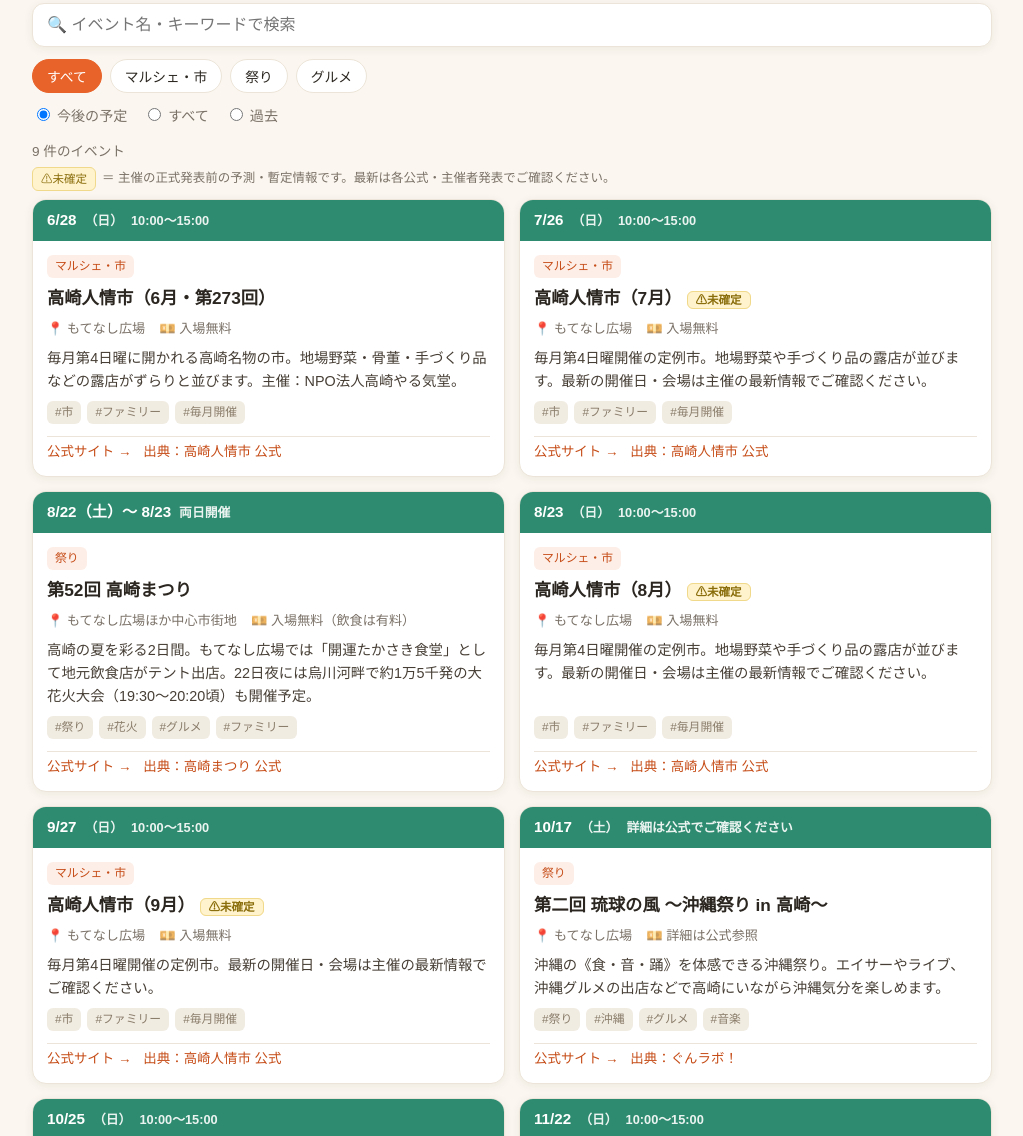
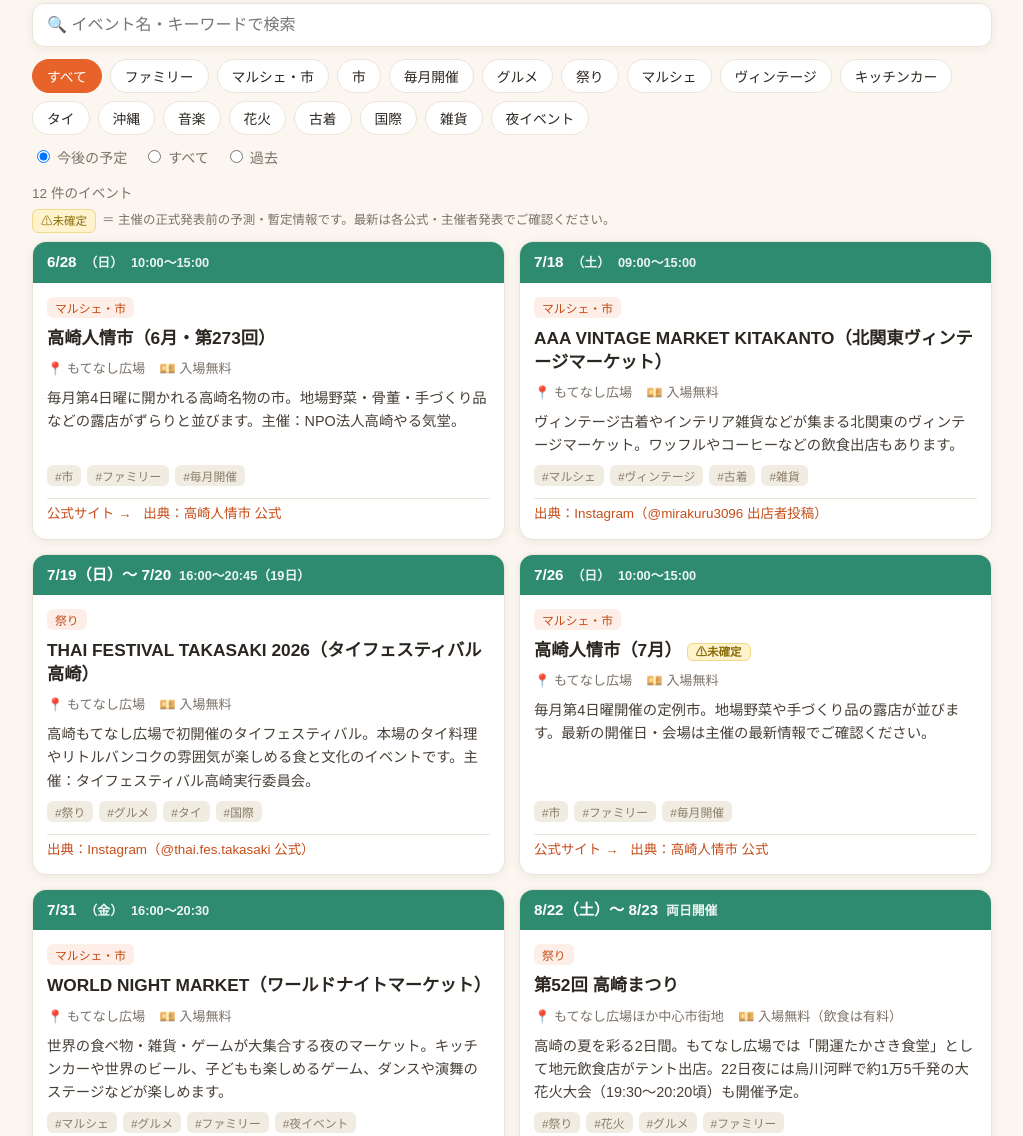
Before and after one commit to DELIENTZ/motenashi-events, a plain HTML site: page index.html in a window 1280 px wide. Shown: the part 800-1936 px from the top of the page, without its empty margins (128-1151 px from the left). Drawn offline with Linux system fonts and the light colour scheme.

Commit message:
イベント7月分3件追加＋複数タグ絞り込み機能を実装
- 7月の新規イベント追加：AAA VINTAGE MARKET(7/18)、THAI FESTIVAL TAKASAKI(7/19-20)、WORLD NIGHT MARKET(7/31)
- 絞り込みをカテゴリ単一選択→カテゴリ＋タグの複数選択(OR)に変更
- カード内のカテゴリ・タグもタップで絞り込めるように
- sources.md にIGアカウント7件を追記
- site.updated を 2026-06-20 に更新

Co-Authored-By: Claude Opus 4.8 <noreply@anthropic.com>

```diff
--- a/assets/app.js
+++ b/assets/app.js
@@ -5,7 +5,12 @@ const SUBMIT_FORM_URL = "https://docs.google.com/forms/d/e/1FAIpQLSclMeV7NcGh3jh
 const CONTACT_EMAIL = "takasaki.event.navi@gmail.com"; // 連絡用メール。問い合わせ・運営参加の受付
 
 const DOW = ["日", "月", "火", "水", "木", "金", "土"];
-const state = { events: [], category: "all", period: "upcoming", query: "" };
+const state = { events: [], tags: [], period: "upcoming", query: "" };
+
+// イベントの絞り込み対象タグ＝カテゴリ＋tags をまとめた一覧（重複除去）
+function eventTerms(ev) {
+  return [...new Set([ev.category, ...(ev.tags || [])].filter(Boolean))];
+}
 let calYM = null; // カレンダー表示中の {y, m}（mは0始まり）
 let dateMap = {}; // "YYYY-MM-DD" => [event, ...]
 
@@ -28,7 +33,7 @@ async function init() {
     return;
   }
   buildDateMap();
-  buildCategoryFilters();
+  buildTagFilters();
   bindControls();
   injectJsonLd();
   initCalendarMonth();
@@ -195,13 +200,11 @@ function jumpToDate(key) {
   if (!evs || !evs.length) return;
   // フィルタを解除して、過去・今後に関わらず確実に表示
   state.period = "all";
-  state.category = "all";
+  state.tags = [];
   state.query = "";
   $("#search").value = "";
   document.querySelector('input[name="period"][value="all"]').checked = true;
-  document.querySelectorAll(".chip").forEach((c) =>
-    c.classList.toggle("active", c.dataset.cat === "all")
-  );
+  syncChips();
   render();
 
   const target = document.getElementById("ev-" + evs[0].id);
@@ -217,26 +220,58 @@ function jumpToDate(key) {
   }
 }
 
-function buildCategoryFilters() {
-  const cats = ["all", ...new Set(state.events.map((e) => e.category).filter(Boolean))];
-  $("#category-filters").innerHTML = cats
-    .map(
-      (c) =>
-        `<button class="chip ${c === "all" ? "active" : ""}" data-cat="${c}">${
-          c === "all" ? "すべて" : c
-        }</button>`
-    )
-    .join("");
+// カテゴリ＋タグを頻度順にまとめて、複数選択できるチップを作る
+function buildTagFilters() {
+  const freq = {};
+  for (const ev of state.events) {
+    for (const term of eventTerms(ev)) freq[term] = (freq[term] || 0) + 1;
+  }
+  const terms = Object.keys(freq).sort(
+    (a, b) => freq[b] - freq[a] || a.localeCompare(b, "ja")
+  );
+  $("#category-filters").innerHTML =
+    `<button class="chip active" data-tag="all">すべて</button>` +
+    terms
+      .map((t) => `<button class="chip" data-tag="${esc(t)}">${esc(t)}</button>`)
+      .join("");
+}
+
+// 選択中のタグに合わせてチップの active 表示を同期
+function syncChips() {
+  document.querySelectorAll("#category-filters .chip").forEach((c) => {
+    const tag = c.dataset.tag;
+    const active = tag === "all" ? state.tags.length === 0 : state.tags.includes(tag);
+    c.classList.toggle("active", active);
+  });
+}
+
+// タグの選択/解除（all は全解除）
+function toggleTag(tag, { additive = false } = {}) {
+  if (tag === "all") {
+    state.tags = [];
+  } else if (additive) {
+    if (!state.tags.includes(tag)) state.tags.push(tag);
+  } else {
+    const i = state.tags.indexOf(tag);
+    if (i >= 0) state.tags.splice(i, 1);
+    else state.tags.push(tag);
+  }
+  syncChips();
+  render();
 }
 
 function bindControls() {
   $("#category-filters").addEventListener("click", (e) => {
     const b = e.target.closest(".chip");
     if (!b) return;
-    document.querySelectorAll(".chip").forEach((c) => c.classList.remove("active"));
-    b.classList.add("active");
-    state.category = b.dataset.cat;
-    render();
+    toggleTag(b.dataset.tag);
+  });
+  // カード内のカテゴリ／タグをタップしても絞り込めるように（追加方式）
+  $("#event-list").addEventListener("click", (e) => {
+    const b = e.target.closest("[data-tag]");
+    if (!b || !b.dataset.tag) return;
+    toggleTag(b.dataset.tag, { additive: true });
+    $("#category-filters").scrollIntoView({ behavior: "smooth", block: "center" });
   });
   $("#search").addEventListener("input", (e) => {
     state.query = e.target.value.trim().toLowerCase();
@@ -254,7 +289,11 @@ function matches(ev) {
   const t = todayStr();
   if (state.period === "upcoming" && (ev.end || ev.start) < t) return false;
   if (state.period === "past" && (ev.end || ev.start) >= t) return false;
-  if (state.category !== "all" && ev.category !== state.category) return false;
+  // 複数タグ：選択中タグのどれか1つでも当てはまれば表示（OR）
+  if (state.tags.length) {
+    const terms = eventTerms(ev);
+    if (!state.tags.some((t) => terms.includes(t))) return false;
+  }
   if (state.query) {
     const hay = `${ev.title} ${ev.summary} ${(ev.tags || []).join(" ")} ${ev.category}`.toLowerCase();
     if (!hay.includes(state.query)) return false;
@@ -291,7 +330,7 @@ function render() {
     <article class="card" id="ev-${ev.id}">
       <div class="card-date">${fmtDate(ev)}${ev.time ? `<span class="dow">${ev.time}</span>` : ""}</div>
       <div class="card-body">
-        <span class="card-cat">${ev.category || "イベント"}</span>
+        ${ev.category ? `<button type="button" class="card-cat" data-tag="${esc(ev.category)}">${esc(ev.category)}</button>` : `<span class="card-cat">イベント</span>`}
         <h3 class="card-title">${esc(ev.title)}${ev.tentative ? ' <span class="badge-tentative">⚠未確定</span>' : ""}${ev.isSample ? ' <span class="badge-sample">サンプル</span>' : ""}</h3>
         <div class="card-meta">
           <span>📍 ${esc(ev.venue || "もてなし広場")}</span>
@@ -299,7 +338,7 @@ function render() {
         </div>
         ${ev.summary ? `<p class="card-summary">${esc(ev.summary)}</p>` : ""}
         <div class="card-tags">
-          ${(ev.tags || []).map((t) => `<span class="tag">#${esc(t)}</span>`).join("")}
+          ${(ev.tags || []).map((t) => `<button type="button" class="tag" data-tag="${esc(t)}">#${esc(t)}</button>`).join("")}
         </div>
         ${links(ev)}
       </div>
--- a/assets/style.css
+++ b/assets/style.css
@@ -141,13 +141,16 @@ body{
 .card-meta{display:flex;flex-wrap:wrap;gap:6px 14px;font-size:.82rem;color:var(--muted)}
 .card-summary{font-size:.9rem;margin:0;color:#473f36}
 .card-tags{display:flex;flex-wrap:wrap;gap:6px;margin-top:auto}
-.tag{background:#f1ece2;color:#8a7d6a;border-radius:6px;padding:2px 8px;font-size:.74rem}
+.tag{background:#f1ece2;color:#8a7d6a;border:0;border-radius:6px;padding:2px 8px;font-size:.74rem;cursor:pointer;font-family:inherit;transition:.15s}
+.tag:hover{background:#e6ddcc;color:#6b5f4e}
 .badge-sample{background:#ffe9cf;color:#a05a12;border-radius:6px;padding:2px 8px;font-size:.72rem}
 .badge-tentative{background:#fff3cd;color:#8a6d0b;border:1px solid #f0d98a;border-radius:6px;padding:2px 8px;font-size:.72rem;white-space:nowrap}
 .card-cat{
   display:inline-block;font-size:.74rem;background:#fdeee7;color:var(--brand-dark);
-  border-radius:6px;padding:2px 8px;align-self:flex-start
+  border:0;border-radius:6px;padding:2px 8px;align-self:flex-start;
+  cursor:pointer;font-family:inherit;transition:.15s
 }
+.card-cat:hover{background:#f9ddd0}
 .card-links{display:flex;gap:12px;font-size:.84rem;padding-top:4px;border-top:1px solid var(--line);margin-top:4px}
 .card-links a{color:var(--brand-dark);text-decoration:none}
 .card-links a:hover{text-decoration:underline}
--- a/data/events.json
+++ b/data/events.json
@@ -2,7 +2,7 @@
   "site": {
     "name": "もてなし広場 イベントナビ",
     "tagline": "高崎・もてなし広場のイベントをまるごとまとめ",
-    "updated": "2026-06-19"
+    "updated": "2026-06-20"
   },
   "events": [
     {
@@ -180,6 +180,57 @@
       "source_url": "https://www.gunlabo.net/event/event.shtml?id=2119",
       "tags": ["グルメ", "ファミリー", "キッチンカー"],
       "status": "published"
+    },
+    {
+      "id": "aaa-vintage-market-2026-07",
+      "title": "AAA VINTAGE MARKET KITAKANTO（北関東ヴィンテージマーケット）",
+      "start": "2026-07-18",
+      "end": "2026-07-18",
+      "time": "09:00〜15:00",
+      "venue": "もてなし広場",
+      "category": "マルシェ・市",
+      "summary": "ヴィンテージ古着やインテリア雑貨などが集まる北関東のヴィンテージマーケット。ワッフルやコーヒーなどの飲食出店もあります。",
+      "image": "",
+      "fee": "入場無料",
+      "official_url": "",
+      "source": "Instagram（@mirakuru3096 出店者投稿）",
+      "source_url": "https://www.instagram.com/mirakuru3096/",
+      "tags": ["マルシェ", "ヴィンテージ", "古着", "雑貨"],
+      "status": "published"
+    },
+    {
+      "id": "thai-festival-takasaki-2026",
+      "title": "THAI FESTIVAL TAKASAKI 2026（タイフェスティバル高崎）",
+      "start": "2026-07-19",
+      "end": "2026-07-20",
+      "time": "16:00〜20:45（19日）",
+      "venue": "もてなし広場",
+      "category": "祭り",
+      "summary": "高崎もてなし広場で初開催のタイフェスティバル。本場のタイ料理やリトルバンコクの雰囲気が楽しめる食と文化のイベントです。主催：タイフェスティバル高崎実行委員会。",
+      "image": "",
+      "fee": "入場無料",
+      "official_url": "",
+      "source": "Instagram（@thai.fes.takasaki 公式）",
+      "source_url": "https://www.instagram.com/thai.fes.takasaki/",
+      "tags": ["祭り", "グルメ", "タイ", "国際"],
+      "status": "published"
+    },
+    {
+      "id": "world-night-market-2026",
+      "title": "WORLD NIGHT MARKET（ワールドナイトマーケット）",
+      "start": "2026-07-31",
+      "end": "2026-07-31",
+      "time": "16:00〜20:30",
+      "venue": "もてなし広場",
+      "category": "マルシェ・市",
+      "summary": "世界の食べ物・雑貨・ゲームが大集合する夜のマーケット。キッチンカーや世界のビール、子どもも楽しめるゲーム、ダンスや演舞のステージなどが楽しめます。",
+      "image": "",
+      "fee": "入場無料",
+      "official_url": "",
+      "source": "Instagram（@emzenglish2001 出店者投稿）",
+      "source_url": "https://www.instagram.com/emzenglish2001/",
+      "tags": ["マルシェ", "グルメ", "ファミリー", "夜イベント"],
+      "status": "published"
     }
   ]
 }
```
Also changed, not shown: data/sources.md (+12 -1 lines).
